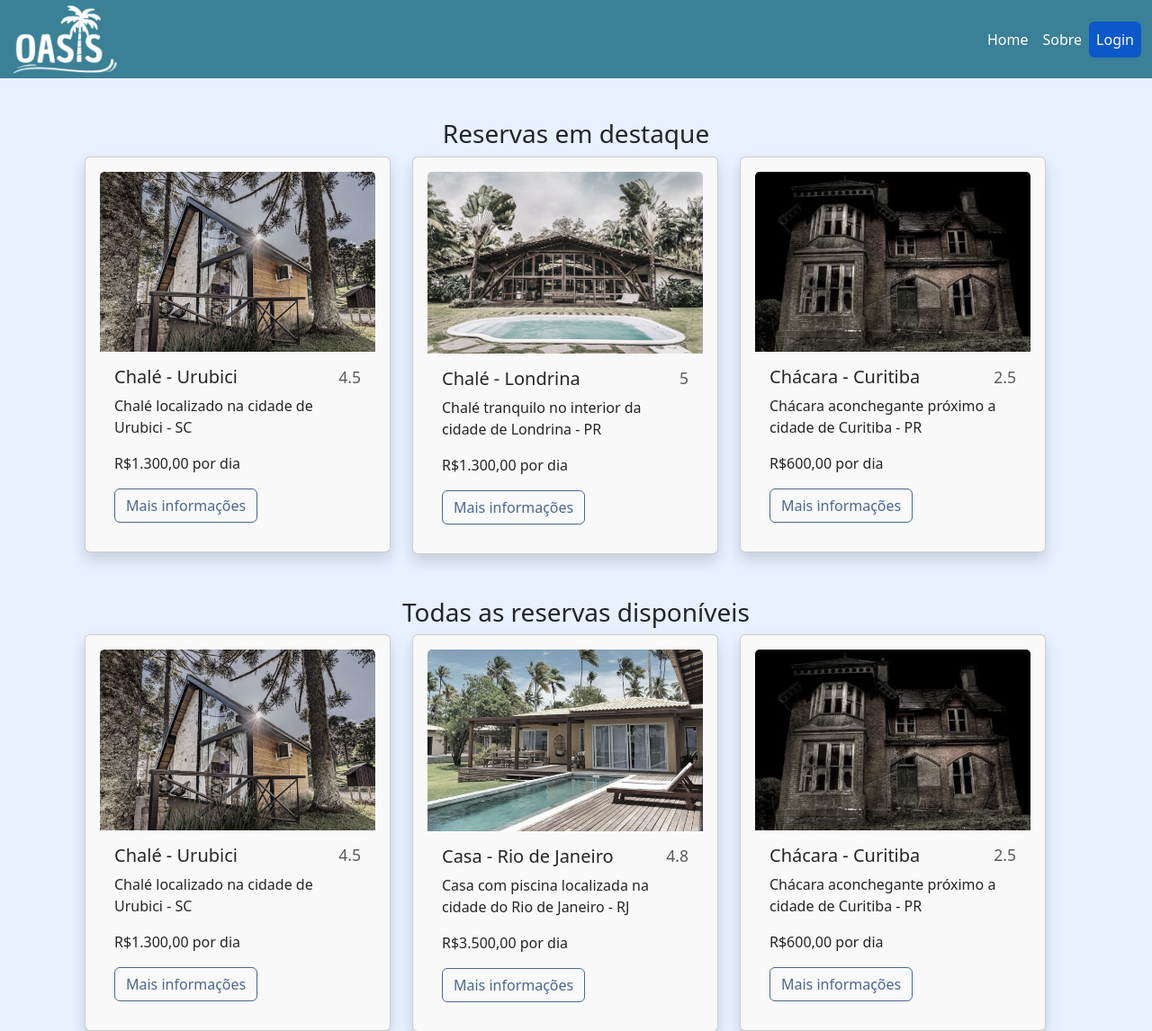
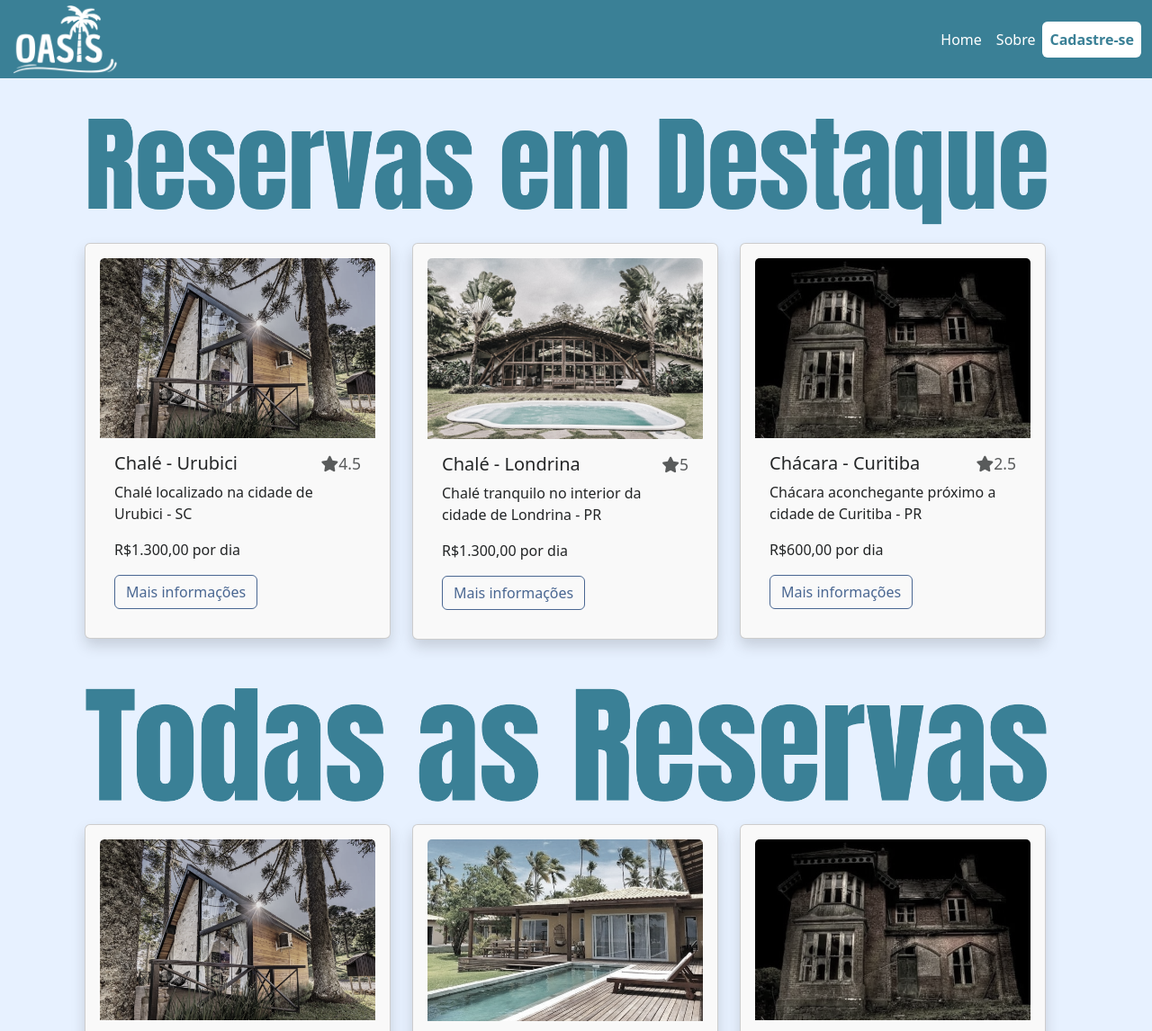
Before and after one commit to bbringsjoy/Oasis, a PHP site: page / in a window 1280 px wide. Shown: the top 1146 px of the page at 90% size. Run offline with PHP 8.4, Linux system fonts and the light colour scheme; some libraries are stand-ins or nearby versions; some web fonts are replaced.

Commit message:
bugs do font awesome

```diff
--- a/View/main.phtml
+++ b/View/main.phtml
@@ -5,7 +5,7 @@
     <meta charset="UTF-8">
     <meta name="viewport" content="width=device-width, initial-scale=1.0">
 
-    <link rel="stylesheet" href="css/all.min.css"> <!-- Font Awesome -->
+    <link rel="stylesheet" href="https://cdnjs.cloudflare.com/ajax/libs/font-awesome/6.4.2/css/all.min.css"> <!-- Font Awesome -->
 
     <link href="imagens/icon.png" rel="shortcut icon">
 
@@ -40,8 +40,8 @@
                        Sobre</a>
                   </li>
                   <li class="nav-item">
-                    <a class="nav-link active btn btn-primary" aria-current="page" href="login.php">
-                       Login</a>
+                    <a class="nav-link active btn btn-primary btnlogin" aria-current="page" href="login.php">
+                       Cadastre-se</a>
                   </li>
                 </div>
             </div>
--- a/array.php
+++ b/array.php
@@ -5,7 +5,7 @@ $casas = [
     ["nome" => "Casa - Rio de Janeiro", "descricao" => "Casa com piscina localizada na cidade do Rio de Janeiro - RJ", "preco" => "R$3.500,00 por dia", "foto" => "imagens/casapraia.jpg", "avaliacao" => 4.8],
     ["nome" => "Chácara - Curitiba", "descricao" => "Chácara aconchegante próximo a cidade de Curitiba - PR", "preco" => "R$600,00 por dia", "foto" => "imagens/chacaraofc.jpg", "avaliacao" => 2.5],
     ["nome" => "Chalé - Londrina", "descricao" => "Chalé tranquilo no interior da cidade de Londrina - PR", "preco" => "R$1.300,00 por dia", "foto" => "imagens/madeirashouse.jpg", "avaliacao" => 5.0],
-    ["nome" => "Pousada - Balneário Camboriú", "descricao" => "Pousada próximo a praia em Balneário Camboriú, - SC", "preco" => "R$3.800,00 por dia", "foto" => "imagens/pousadabellaface.jpg", "avaliacao" => 3.4],
+    ["nome" => "Pousada - Balneário Camboriú", "descricao" => "Pousada próximo a praia em Balneário Camboriú - SC", "preco" => "R$3.800,00 por dia", "foto" => "imagens/pousadabellaface.jpg", "avaliacao" => 3.4],
     ["nome" => "Casa - Santos", "descricao" => "Casa confortável na praia de Santos - SP", "preco" => "R$2.500,00 por dia", "foto" => "imagens/CasadePraia.jpg", "avaliacao" => 4.9],
     ["nome" => "Casa - Vitória", "descricao" => "Casa confortável no centro de Vitória - ES", "preco" => "R$2.500,00 por dia", "foto" => "imagens/pousadavermelha.jpg", "avaliacao" => 4.9],
     ["nome" => "Apartamento - Maragogi","descricao" => "Apartamento na cidade de Maragogi próximo a praia - AL", "preco" => "R$1.800,00 por dia", "foto" => "imagens/apartamentomaragogi.jpg", "avaliacao" => 4.5],
@@ -19,8 +19,6 @@ $destaques = [
     ["nome" => "Chalé - Urubici", "descricao" => "Chalé localizado na cidade de Urubici - SC","preco" => "R$1.300,00 por dia", "foto" => "imagens/chalé-urubiciofc.jpg","avaliacao" => 4.5],
     ["nome" => "Chalé - Londrina", "descricao" => "Chalé tranquilo no interior da cidade de Londrina - PR", "preco" => "R$1.300,00 por dia", "foto" => "imagens/madeirashouse.jpg", "avaliacao" => 5.0],
     ["nome" => "Chácara - Curitiba", "descricao" => "Chácara aconchegante próximo a cidade de Curitiba - PR", "preco" => "R$600,00 por dia", "foto" => "imagens/chacaraofc.jpg", "avaliacao" => 2.5]
-
-
 ];
 
 ?>
--- a/public/css/style.css
+++ b/public/css/style.css
@@ -19,6 +19,19 @@
     padding: 0;
     background-color: var(--headcolor) !important;
 }
+
+.btnlogin{
+    background-color: var(--white) !important;
+    color: var(--headcolor) !important;
+    font-weight: 600;
+}
+
+.btnlogin:hover{
+    background-color: var(--pcolor) !important;
+    color: var(--headcolor) !important;
+    font-weight: 600;
+}
+
 header{
     background-color: var(--headcolor);
     li{
--- a/public/login.php
+++ b/public/login.php
@@ -5,7 +5,7 @@
     <meta charset="UTF-8">
     <meta name="viewport" content="width=device-width, initial-scale=1.0">
 
-    <link rel="stylesheet" href="css/all.min.css"> <!-- Font Awesome -->
+    <link rel="stylesheet" href="https://cdnjs.cloudflare.com/ajax/libs/font-awesome/6.4.2/css/all.min.css"> <!-- Font Awesome -->
 
     <link href="imagens/icon.png" rel="shortcut icon">
 
--- a/public/pages/home.php
+++ b/public/pages/home.php
@@ -1,6 +1,6 @@
 <main>
     <div class="destaques container">
-    <h3 class="user-select-none text-center">Reservas em destaque</h3>
+    <p><img src="../imagens/titulo1.png"></p>
     <div class="row">
         <?php foreach ($destaques as $id => $value) { ?>
             <div class="col-md-4 mb-4">
@@ -25,7 +25,7 @@
 </div>
 <br>
 <div class="reservas container">
-    <h3 class="user-select-none text-center">Todas as reservas disponíveis</h3>
+    <p><img src="../imagens/titulo2.png"></p>
     <div class="row">
         <?php foreach ($casas as $id => $value) { ?>
             <div class="col-md-4 mb-4">
```
Also changed, not shown: public/imagens/apartamentomaragogi.jpg, public/imagens/titulo1.png (added), public/imagens/titulo2.png (added).
